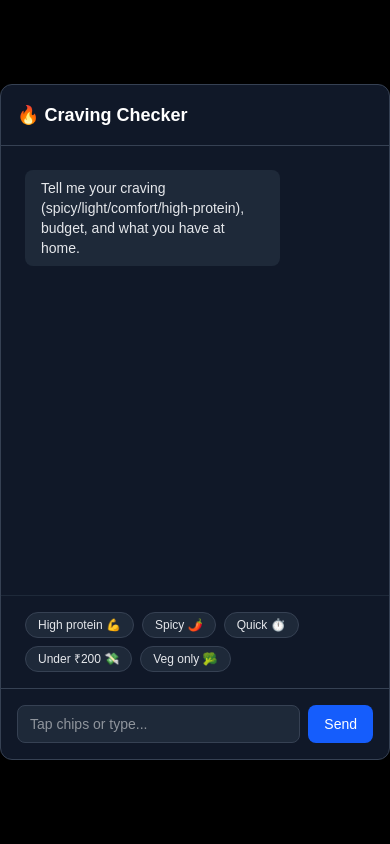
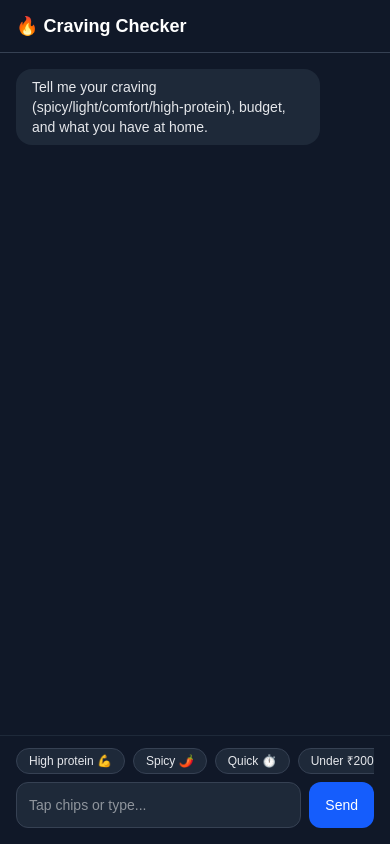
Before and after one commit to RoshanNayak/craving-checker, a Next.js app: page / in a window 390 px wide. Built offline with nearby package versions, Linux system fonts and the light colour scheme.

Commit message:
Improve mobile UI

```diff
--- a/app/page.tsx
+++ b/app/page.tsx
@@ -30,11 +30,9 @@ export default function Home() {
   const [input, setInput] = useState<string>("");
   const [isLoading, setIsLoading] = useState<boolean>(false);
 
-  // ✅ Auto-scroll anchor at the bottom of chat
   const bottomRef = useRef<HTMLDivElement | null>(null);
 
   useEffect(() => {
-    // Scroll whenever messages change OR typing indicator appears/disappears
     bottomRef.current?.scrollIntoView({ behavior: "smooth" });
   }, [messages, isLoading]);
 
@@ -85,9 +83,8 @@ export default function Home() {
             : "No reply received.";
 
       const assistantMsg: Message = { role: "assistant", content: replyText };
-
       setMessages([...limitedMessages, assistantMsg].slice(-6));
-    } catch (e) {
+    } catch {
       const assistantMsg: Message = {
         role: "assistant",
         content: "Something went wrong while contacting the server. Please try again.",
@@ -99,20 +96,28 @@ export default function Home() {
   }
 
   return (
-    <main className="min-h-screen bg-black flex items-center justify-center">
-      <div className="w-full max-w-2xl bg-gray-900 shadow-lg rounded-xl flex flex-col h-[80vh] border border-gray-700">
+    <main className="bg-black">
+      {/* Full height on mobile using dynamic viewport height */}
+      <div className="min-h-[100dvh] flex md:items-center md:justify-center">
+        {/* Full screen on mobile, card on desktop */}
+        <div className="w-full min-h-[100dvh] md:min-h-0 md:h-[85vh] md:max-w-2xl bg-gray-900 md:shadow-lg md:rounded-xl flex flex-col md:border md:border-gray-700">
           {/* Header */}
-        <div className="p-4 border-b border-gray-700 font-semibold text-lg text-white">
+          <div className="px-4 py-3 md:p-4 border-b border-gray-700 font-semibold text-lg text-white">
             🔥 Craving Checker
           </div>
 
           {/* Chat Area */}
-        <div className="flex-1 overflow-y-auto p-6 space-y-6">
+          <div className="flex-1 overflow-y-auto px-4 py-4 md:px-6 md:py-6 space-y-4 md:space-y-6">
             {messages.map((m, i) => (
-            <div key={i} className={`flex ${m.role === "user" ? "justify-end" : "justify-start"}`}>
               <div
-                className={`px-4 py-2 rounded-lg max-w-[75%] text-sm ${
-                  m.role === "user" ? "bg-blue-600 text-white" : "bg-gray-800 text-gray-200"
+                key={i}
+                className={`flex ${m.role === "user" ? "justify-end" : "justify-start"}`}
+              >
+                <div
+                  className={`px-4 py-2 rounded-2xl max-w-[85%] md:max-w-[75%] text-sm ${
+                    m.role === "user"
+                      ? "bg-blue-600 text-white"
+                      : "bg-gray-800 text-gray-200"
                   }`}
                 >
                   {m.role === "assistant" ? (
@@ -129,24 +134,25 @@ export default function Home() {
             {/* Typing indicator */}
             {isLoading && (
               <div className="flex justify-start">
-              <div className="px-4 py-2 rounded-lg bg-gray-800 text-gray-200 text-sm">
+                <div className="px-4 py-2 rounded-2xl bg-gray-800 text-gray-200 text-sm">
                   Planning your diet<span className="animate-pulse">...</span>
                 </div>
               </div>
             )}
 
-          {/* ✅ Auto-scroll anchor */}
             <div ref={bottomRef} />
           </div>
 
-        {/* Chips Section */}
-        <div className="px-6 py-4 border-t border-gray-800">
-          <div className="flex flex-wrap gap-2">
+          {/* Sticky bottom panel: chips + input (always visible on mobile) */}
+          <div className="sticky bottom-0 bg-gray-900 border-t border-gray-800">
+            {/* Chips */}
+            <div className="px-4 pt-3 pb-2 md:px-6 md:pt-4 md:pb-3">
+              <div className="flex gap-2 overflow-x-auto no-scrollbar">
                 {chips.map((chip) => (
                   <button
                     key={chip.label}
                     onClick={() => applyChip(chip.text)}
-                className={`text-xs px-3 py-1 rounded-full border transition ${
+                    className={`whitespace-nowrap text-xs px-3 py-1 rounded-full border transition ${
                       isLoading
                         ? "bg-gray-900 text-gray-500 border-gray-800 cursor-not-allowed"
                         : "bg-gray-800 text-gray-200 border-gray-700 hover:bg-gray-700"
@@ -160,10 +166,11 @@ export default function Home() {
               </div>
             </div>
 
-        {/* Input Area */}
-        <div className="p-4 border-t border-gray-700 flex gap-2">
+            {/* Input */}
+            <div className="px-4 pb-4 md:px-6 md:pb-4">
+              <div className="flex gap-2">
                 <input
-            className="flex-1 bg-gray-800 text-white border border-gray-700 rounded-lg px-3 py-2 text-sm focus:outline-none focus:ring-2 focus:ring-blue-500 disabled:opacity-60"
+                  className="flex-1 bg-gray-800 text-white border border-gray-700 rounded-xl px-3 py-3 text-sm focus:outline-none focus:ring-2 focus:ring-blue-500 disabled:opacity-60"
                   value={input}
                   onChange={(e) => setInput(e.target.value)}
                   placeholder="Tap chips or type..."
@@ -174,14 +181,31 @@ export default function Home() {
                 />
                 <button
                   onClick={sendMessage}
-            className="bg-blue-600 text-white px-4 py-2 rounded-lg text-sm hover:bg-blue-700 transition disabled:opacity-60 disabled:cursor-not-allowed"
+                  className="bg-blue-600 text-white px-4 py-3 rounded-xl text-sm hover:bg-blue-700 transition disabled:opacity-60 disabled:cursor-not-allowed"
                   type="button"
                   disabled={isLoading}
                 >
                   {isLoading ? "Sending..." : "Send"}
                 </button>
               </div>
+
+              {/* iPhone safe-area breathing room */}
+              <div className="h-[env(safe-area-inset-bottom)]" />
             </div>
+          </div>
+        </div>
+      </div>
+
+      {/* Hide horizontal scrollbar for chips (optional, nice-to-have) */}
+      <style jsx global>{`
+        .no-scrollbar::-webkit-scrollbar {
+          display: none;
+        }
+        .no-scrollbar {
+          -ms-overflow-style: none;
+          scrollbar-width: none;
+        }
+      `}</style>
     </main>
   );
 }
```
Lines whose indentation alone changed are shown as unchanged.
